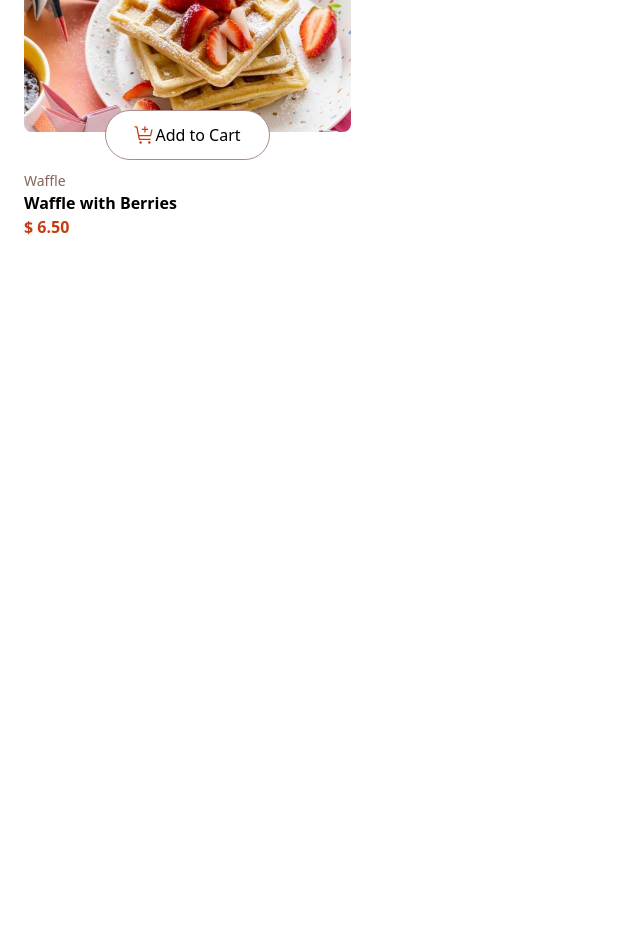
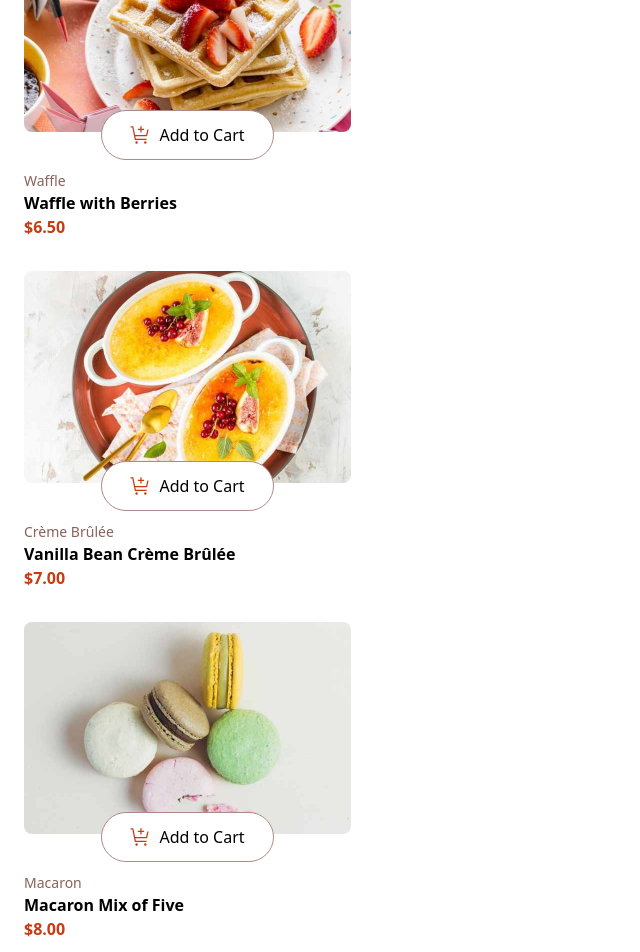
Before and after one commit to steamnp/bfs56, a React (Vite) app: page / in a window 1280 px wide. Shown: the part 160-1112 px from the top of the page, without its empty margins (0-640 px from the left). Before the commit the page ends 800 px from the top, so only its background shows below. Built offline with nearby package versions, Linux system fonts and the light colour scheme.

Commit message:
map & some fixes

```diff
--- /dev/null
+++ b/data.json
@@ -0,0 +1,101 @@
+[
+    {
+       "image": {
+            "thumbnail": "./assets/images/image-waffle-thumbnail.jpg",
+            "mobile": "./assets/images/image-waffle-mobile.jpg",
+            "tablet": "./assets/images/image-waffle-tablet.jpg",
+            "desktop": "./assets/images/image-waffle-desktop.jpg"
+       },
+       "name": "Waffle with Berries",
+       "category": "Waffle",
+       "price": 6.50
+    },
+    {
+        "image": {
+            "thumbnail": "./assets/images/image-creme-brulee-thumbnail.jpg",
+            "mobile": "./assets/images/image-creme-brulee-mobile.jpg",
+            "tablet": "./assets/images/image-creme-brulee-tablet.jpg",
+            "desktop": "./assets/images/image-creme-brulee-desktop.jpg"
+        },
+        "name": "Vanilla Bean Crème Brûlée",
+        "category": "Crème Brûlée",
+        "price": 7.00
+     },
+     {
+        "image": {
+            "thumbnail": "./assets/images/image-macaron-thumbnail.jpg",
+            "mobile": "./assets/images/image-macaron-mobile.jpg",
+            "tablet": "./assets/images/image-macaron-tablet.jpg",
+            "desktop": "./assets/images/image-macaron-desktop.jpg"
+        },
+        "name": "Macaron Mix of Five",
+        "category": "Macaron",
+        "price": 8.00
+     },
+     {
+        "image": {
+            "thumbnail": "./assets/images/image-tiramisu-thumbnail.jpg",
+            "mobile": "./assets/images/image-tiramisu-mobile.jpg",
+            "tablet": "./assets/images/image-tiramisu-tablet.jpg",
+            "desktop": "./assets/images/image-tiramisu-desktop.jpg"
+        },
+        "name": "Classic Tiramisu",
+        "category": "Tiramisu",
+        "price": 5.50
+     },
+     {
+        "image": {
+            "thumbnail": "./assets/images/image-baklava-thumbnail.jpg",
+            "mobile": "./assets/images/image-baklava-mobile.jpg",
+            "tablet": "./assets/images/image-baklava-tablet.jpg",
+            "desktop": "./assets/images/image-baklava-desktop.jpg"
+        },
+        "name": "Pistachio Baklava",
+        "category": "Baklava",
+        "price": 4.00
+     },
+     {
+        "image": {
+            "thumbnail": "./assets/images/image-meringue-thumbnail.jpg",
+            "mobile": "./assets/images/image-meringue-mobile.jpg",
+            "tablet": "./assets/images/image-meringue-tablet.jpg",
+            "desktop": "./assets/images/image-meringue-desktop.jpg"
+        },
+        "name": "Lemon Meringue Pie",
+        "category": "Pie",
+        "price": 5.00
+     },
+     {
+        "image": {
+            "thumbnail": "./assets/images/image-cake-thumbnail.jpg",
+            "mobile": "./assets/images/image-cake-mobile.jpg",
+            "tablet": "./assets/images/image-cake-tablet.jpg",
+            "desktop": "./assets/images/image-cake-desktop.jpg"
+        },
+        "name": "Red Velvet Cake",
+        "category": "Cake",
+        "price": 4.50
+     },
+     {
+        "image": {
+            "thumbnail": "./assets/images/image-brownie-thumbnail.jpg",
+            "mobile": "./assets/images/image-brownie-mobile.jpg",
+            "tablet": "./assets/images/image-brownie-tablet.jpg",
+            "desktop": "./assets/images/image-brownie-desktop.jpg"
+        },
+        "name": "Salted Caramel Brownie",
+        "category": "Brownie",
+        "price": 4.50
+     },
+     {
+        "image": {
+            "thumbnail": "./assets/images/image-panna-cotta-thumbnail.jpg",
+            "mobile": "./assets/images/image-panna-cotta-mobile.jpg",
+            "tablet": "./assets/images/image-panna-cotta-tablet.jpg",
+            "desktop": "./assets/images/image-panna-cotta-desktop.jpg"
+        },
+        "name": "Vanilla Panna Cotta",
+        "category": "Panna Cotta",
+        "price": 6.50
+     }
+]
--- a/src/components/product.jsx
+++ b/src/components/product.jsx
@@ -1,16 +1,15 @@
 import { useState } from "react";
 
-function Product({ product: { name, category, price } }) {
+function Product({ item }) {
+  const { image, name, category, price } = item; //destructuring
+  const { thumbnail, mobile, tablet, desktop } = image;
   const [count, setCount] = useState();
   // preValue = 0;
   return (
     <>
+      <div className="mt-8 mb-6">
         <div className="w-[327px] h-[234px] mb-4">
-        <img
-          className="rounded-lg"
-          src="assets/images/image-waffle-mobile.jpg"
-          alt="waffle on the table"
-        />
+          <img className="rounded-lg" src={mobile} alt={name} />
           <div className="flex justify-center -mt-[22px]">
             <button
               onClick={function () {
@@ -21,7 +20,7 @@ function Product({ product: { name, category, price } }) {
               }}
               className="border border-[#AD8A85] rounded-full px-7 py-3 bg-white"
             >
-            <div className="flex justify-center">
+              <div className="flex justify-center gap-2">
                 <img src="assets/images/icon-add-to-cart.svg" alt="cart icon" />
                 <span> Add to Cart </span>
               </div>
@@ -29,9 +28,12 @@ function Product({ product: { name, category, price } }) {
           </div>
         </div>
 
-      <p className="text-[#87635A] text-[14px]">{name}</p>
-      <p className="font-semibold text-[16px]">{category}</p>
-      <p className="text-[#C73B0F] font-semibold text-[16px]">{price}</p>
+        <p className="text-[#87635A] text-[14px]">{category}</p>
+        <p className="font-semibold text-[16px]">{name}</p>
+        <p className="text-[#C73B0F] font-semibold text-[16px]">
+          ${price.toFixed(2)}
+        </p>
+      </div>
     </>
   );
 }
--- a/src/pages/home.jsx
+++ b/src/pages/home.jsx
@@ -1,46 +1,14 @@
 import Product from "../components/product";
 import React from "react";
-//object desctruction
-// const { name } = { name: "John", age: 25 };
-// console.log(name); //John
-//Home component is rendering
-//when sate(count) is updated in react component(Home) will re-render again (run)
+import data from "/data.json";
 function Home() {
-  //array destructuring
-  //const [count, setCount] = useState();
-  //count is a state variable
-  //setCount is a state updating function
-  // const [error, setState] = useState();
-  // const [loading, setLoading] = useState();
-
-  // //display
-  // const [display, setDisplay] = useState();
-
-  // console.log(state); //undefined
-  //console.log(useState()); //useState is a function
-  //console.log(count);
   return (
     <div className="m-6 w-[375px] ">
       <h1 className="font-bold mb-[32px] text -[40px]">Dessert</h1>
-      <Product
-        product={{
-          name: "Waffle",
-          category: "Waffle with Berries",
-          price: "$ 6.50",
-        }}
-      />
-      {/* <Product product={{ name: "A", category: "catA", price: 12 }} />
-      <Product product={{ name: "B", category: "catB", price: 12 }} /> */}
+      {data.map((item, index) => (
+        <Product key={index} item={item} />
+      ))}
     </div>
   );
 }
 export default Home;
-
-//     <div className=" m-6 font-redhat w-[327px] h-[69px]">
-//       <p className="h-[19px] w-[41px] text-sm text-[#87635A] ">Waffle</p>
-//       <h1 className="w-[142px] h-[21px] font-semibold text-[#260F08]">
-//         Waffle with Berries
-//       </h1>
-//       <h1 className=" text-[#C73B0F] ">6.50</h1>
-
-//
```
Lines whose indentation alone changed are shown as unchanged.
